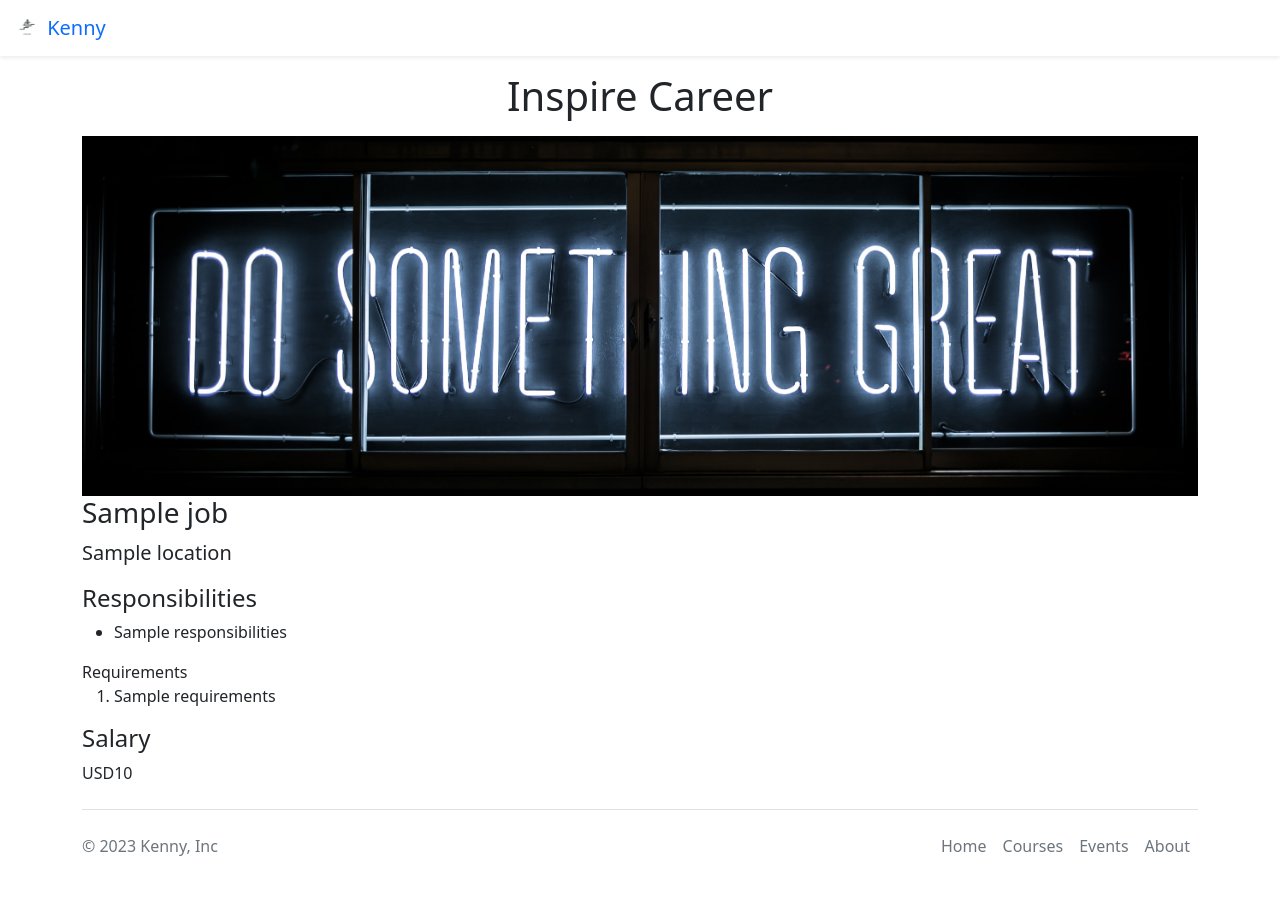
After one commit to omokehinde/kenny-career-website, a Flask app: template templates/jobpage.html in a window 1280 px wide. The commit adds this page. Run offline with Flask 2, Linux system fonts and the light colour scheme; the template is opened without the code that fills it: most values are stand-ins (such as "Sample title", 1, 10 or a date in 2020).

Commit message:
dynamic page for each job

```diff
--- a/app.py
+++ b/app.py
@@ -1,6 +1,6 @@
 from flask import Flask, render_template, jsonify
 
-from database import load_jobs_from_db
+from database import load_jobs_from_db, load_job_from_db
 
 app = Flask(__name__)
 
@@ -9,10 +9,22 @@ def home():
   JOBS = load_jobs_from_db()
   return render_template('home.html', jobs=JOBS)
 
+@app.route("/job/<id>")
+def show_job(id):
+  JOB = load_job_from_db(id)
+  if not JOB:
+    return 'Note found', 494
+  return render_template('jobpage.html', job=JOB)
+
 @app.route("/api/jobs")
 def list_jobs():
   JOBS = load_jobs_from_db()
   return jsonify(JOBS)
 
+@app.route("/api/job/<id>")
+def show_job_api(id):
+  job = load_job_from_db(id)
+  return jsonify(job)
+
 if __name__== "__main__":
   app.run(host='0.0.0.0', debug=True)
--- /dev/null
+++ b/templates/banner.html
@@ -0,0 +1,8 @@
+<style>
+  #banner {
+    height: 360px;
+    width: 100%;
+    object-fit: cover;
+    }
+</style>
+<img id="banner" class="img-fluid" src="static/banner.jpg" />
--- /dev/null
+++ b/templates/bootstrap.html
@@ -0,0 +1,3 @@
+<meta charset="utf-8">
+    <meta name="viewport" content="width=device-width, initial-scale=1">
+    <link href="https://cdn.jsdelivr.net/npm/bootstrap@5.0.2/dist/css/bootstrap.min.css" rel="stylesheet" integrity="sha384-EVSTQN3/azprG1Anm3QDgpJLIm9Nao0Yz1ztcQTwFspd3yD65VohhpuuCOmLASjC" crossorigin="anonymous">
--- a/templates/jobitems.html
+++ b/templates/jobitems.html
@@ -9,6 +9,6 @@
     </div>
   </div>
   <div class="col-3">
-  <a href='mailto:engr.omokehinde@gmail.com?subject=Application for {{ job["title"] }}' type="button" class="btn btn-outline-primary">Apply</a>
+  <a href='/job/{{job["id"]}}'>Apply</a>
   </div>
 </div>
--- /dev/null
+++ b/templates/jobpage.html
@@ -0,0 +1,33 @@
+<!DOCTYPE html>
+<html>
+  <head>
+    <title>{{ job['title'] }} - Inspire Career</title>
+    {% include 'bootstrap.html' %}
+    {% include 'sitelogo.html' %}
+  </head>
+  <body>
+    {% include 'nav.html' %}
+    <div class="container">
+      <h1 class="text-center m-3">Inspire Career</h1>
+      {% include 'banner.html' %}
+      <h3>{{ job['title'] }}</h3>
+      <p class="lead">{{ job['location'] }}</p>
+      <h4>Responsibilities</h4>
+      <ul>
+        {% for line in job['responsibilities'].split("\n") %}
+        <li>{{ line }}</li>
+        {% endfor %}
+      </ul
+      <h4>Requirements</h4>
+      <ol>
+        {% for line in job['requirements'].split("\n") %}
+        <li>{{ line }}</li>
+        {% endfor %}
+      </ol>
+      <h4>Salary</h4>
+      <p>{{ job['currency'] }}{{ job['salary'] }}</p>
+    </div>
+
+    {% include 'footer.html' %}
+  </body>
+</html>
--- a/templates/nav.html
+++ b/templates/nav.html
@@ -1,6 +1,6 @@
 <nav class="navbar shadow-sm fixed-top bg-white">
   <div class="container-fluid">
-    <a class="navbar-brand" href="#">
+    <a class="navbar-brand" href="/">
       <img src="static/career.png" alt="" width="30" height="24" class="d-inline-block align-text-top" />
       Kenny
     </a>
--- /dev/null
+++ b/templates/sitelogo.html
@@ -0,0 +1 @@
+<link rel="icon" type="image/x-icon" href="/static/career.png">
```
Also changed, not shown: database.py (+12 -0 lines), templates/home.html (+6 -14 lines), 1 other file.
